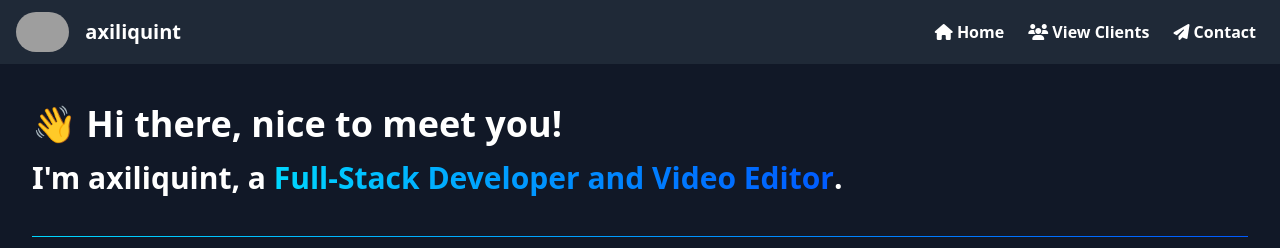
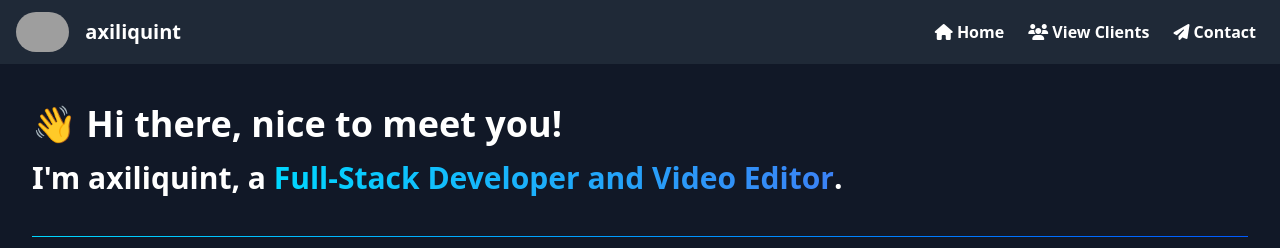
Before and after one commit to aw-0/axiliquint, a Nuxt app: page / in a window 1280 px wide. Shown: the top 248 px of the page. Built offline with nearby package versions, Linux system fonts and the light colour scheme; grey boxes are pictures that could not be loaded.

Commit message:
:rainbow: Gradient Fixes

```diff
--- a/layouts/default.vue
+++ b/layouts/default.vue
@@ -30,6 +30,7 @@ export default {
     --gradient-color-stops: var(--gradient-from-color), var(--gradient-to-color, rgba(90, 103, 216, 0));
     --gradient-via-color: #0091ff;
     --gradient-color-stops: var(--gradient-from-color), var(--gradient-via-color), var(--gradient-to-color, rgba(213, 63, 140, 0));
-    --gradient-to-color: #005AFF
+    --gradient-to-color: #3B82F6;
+    --gradient-color-stops: var(--gradient-from-color), var(--gradient-to-color, rgba(90, 103, 216, 0));
 }
 </style>
```
